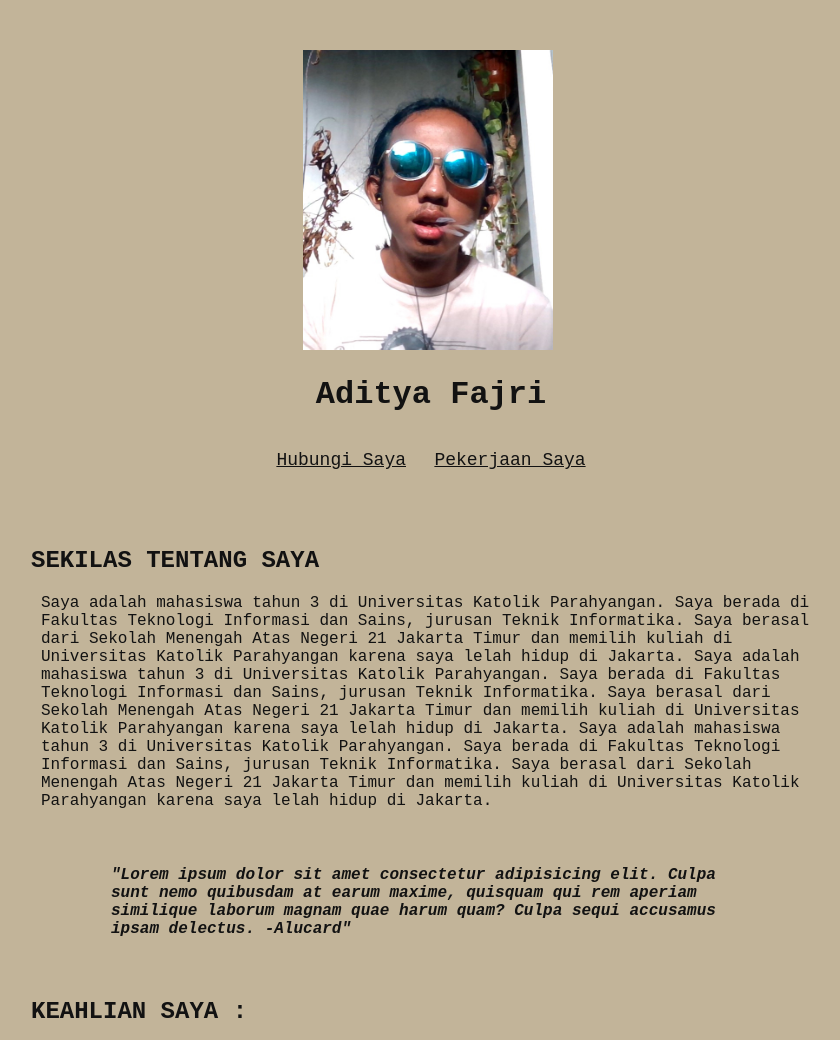
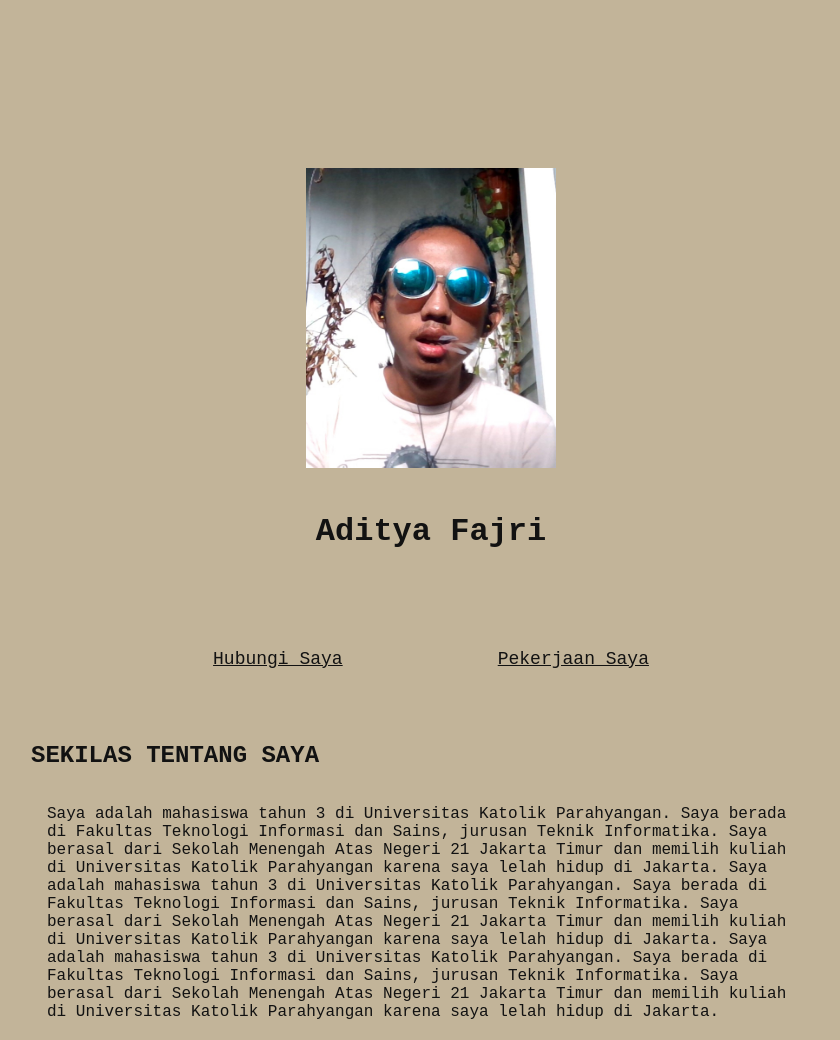
Before and after one commit to adityafjri/week-2, a plain HTML site: page index.html in a window 1280 px wide. Shown: the top 1040 px of the page, without its empty margins (209-1049 px from the left). Drawn offline with Linux system fonts and the light colour scheme.

Commit message:
change padding,margin

```diff
--- a/index.html
+++ b/index.html
@@ -10,6 +10,9 @@
     *{
         font-family: 'Courier New', Courier, monospace;
         color: #121212;
+    }
+    main{
+        padding: 10%;
     }
     a{
         font-size: 18px;
@@ -27,12 +30,26 @@
 
     }
     p{
-        padding-left: 10px;
+        padding: 2%;
         /* border:3px outset orange; */
     }
     aside{
         padding: 40px 80px;
 
+    }
+    #nama{
+        display: flex;flex-direction: column; justify-content: center;align-items: center; margin-bottom: 3%;
+    }
+    #foto{
+        display: flex;flex-direction: column; justify-content: center;align-items: center; margin-bottom: 3%;
+
+    }
+    nav{
+        padding: 5%;
+        width: inherit;
+        display: flex;
+        flex-direction: row;
+        justify-content: space-evenly;
     }
     /* #nama:hover{
         display: none;
@@ -41,15 +58,15 @@
 </style>
 <body style="background-color: #c2b499;margin: 0 0 50px 0;">
     <main style="max-width: 800px;margin-left: auto;margin-right: auto;">
-        <article style="margin-top: 50px;">
-            <img src="res/img/profile.jpg" alt="foto saya" width="250" height="300" style="margin-left:34%;">
+        <article style="margin-top: 5%;" id="foto">
+            <img src="res/img/profile.jpg" alt="foto saya" width="250" height="300" >
             <!-- <embed type="image/jpg" src="../res/img/profile.jpg" width="250" height="300" style="margin-left: 34%;" alt="foto saya"> -->
         </article>
         <header id="nama">
-            <h1 style="display: flex;flex-direction: column; justify-content: center;align-items: center; margin-bottom: 3%;">Aditya Fajri</h1>
+            <h1>Aditya Fajri</h1>
         </header>
 
-        <nav style="padding: 0px 230px; display: flex;flex-direction: row;justify-content: space-evenly; margin-bottom: 8%;">
+        <nav>
             <a  href="mailto:adityafjri@gmail.com" target="blank" style="margin: 10px;">Hubungi Saya</a>
             <a  href="https://github.com/adityafjri/" target="blank" style="margin: 10px;">Pekerjaan Saya</a>
 
```
